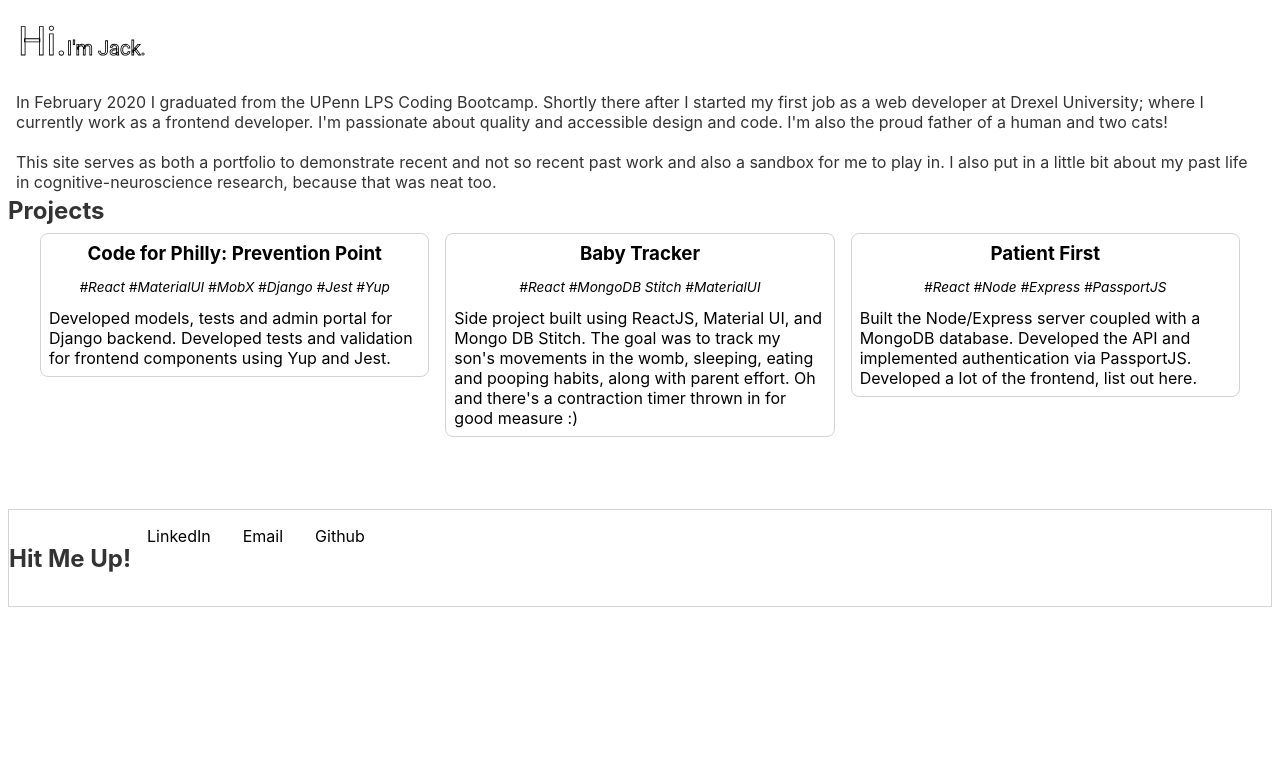
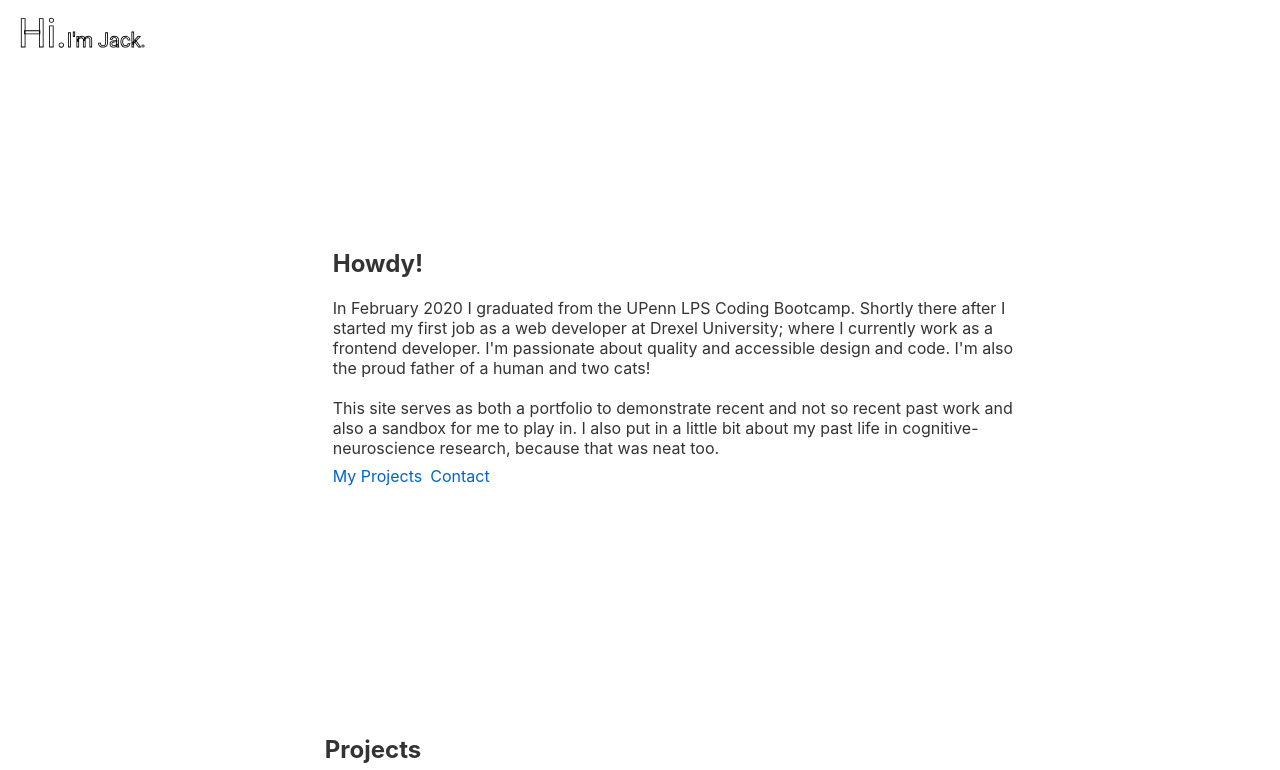
Before and after one commit to JackRyan1989/portfolio, a Svelte app: page / in a window 1280 px wide. Shown: the top 770 px of the page. Built offline with nearby package versions, Linux system fonts and the light colour scheme.

Commit message:
Added some functionality.

```diff
--- a/src/App.svelte
+++ b/src/App.svelte
@@ -2,19 +2,57 @@
   import Header from "./components/header.svelte";
   import Text from "./components/textblurb.svelte";
   import Projects from "./components/projects.svelte";
-  import Footer from "./components/footer.svelte"
+  import Contact from "./components/contact.svelte";
+  import { onMount } from "svelte";
+
+  let makeSmall = false;
+  let setProjects = false;
+  let setContact = false;
+  let setAbout = true;
+  const delayedTextShrink = function() {
+    makeSmall = true;
+  }
+  onMount(() => {
+    let timer = setTimeout(() => {
+      delayedTextShrink()
+    },
+      1500
+    );
+    return () => clearTimeout(timer)
+  });
+
+  const onClickAbout = function() {
+    setAbout = !setAbout;
+  }
+
+  const onClickProjects = function() {
+    setProjects = !setProjects;
+  }
+
+  const onClickContact = function() {
+    setContact = !setContact;
+  }
+
 </script>
 
-<Header />
-<main role="main">
-  <Text />
-  <Projects />
-</main>
-
-<Footer/>
+<div class="wrapper">
+  <div class="header">
+    <Header makeSmall={makeSmall} />
+  </div>
+  <main class="content" role="main">
+    <section name="text" id="first">
+      <Text />
+    </section>
+    <section name="projects" id="second">
+      <Projects />
+    </section>
+    <section name="contact" id="third">
+      <Contact />
+    </section>
+  </main>
+</div>
 
 <style>
-
   * {
     margin: 0;
     padding: 0;
@@ -25,8 +63,30 @@
     background: transparent;
   }
 
-  main {
+  .wrapper {
     display: grid;
-    place-items: center;
+    grid-template-columns: minmax(10px, 1fr) minmax(10px, 3fr);
+    grid-template-rows: min-content min-content 1fr;
+    gap: 1px;
+  }
+
+  .header {
+    grid-column: 1 / -1;
+    position: fixed;
+    top: 0;
+  }
+
+  .content {
+    grid-column: 2 / 3;
+    grid-row: 1 / 2;
+  }
+
+  #first {
+    width: 75%;
+    margin: 25% 0px;
+  }
+  #second {
+    width: 75%;
+    margin: 5% 0px;
   }
 </style>
--- a/src/components/footer.svelte
+++ b/src/components/contact.svelte
@@ -3,7 +3,6 @@
 
 <section>
   <div class="links">
-    <h2>Hit Me Up!</h2>
     <a href="https://www.linkedin.com/in/johnanthonyryan/" target="_blank"
       >LinkedIn</a
     >
@@ -15,7 +14,6 @@
 <style>
   section {
     display: grid;
-    border: solid lightgray 1px;
   }
 
   div.links {
@@ -27,8 +25,7 @@
 
   div.links a {
     padding: 0.5em;
-    margin: 0.5em;
-    min-height: 4em;
+    min-height: 1em;
     text-decoration: none;
     text-align: center;
     color: #000;
--- a/src/components/header.svelte
+++ b/src/components/header.svelte
@@ -1,14 +1,6 @@
 <script>
-  let scrollPos = 10;
-  let makeSmall = false;
 
-  document.addEventListener("scroll", function (e) {
-    let newPos = window.scrollY;
-    if (newPos > scrollPos) {
-      makeSmall = true;
-    }
-  });
-
+  export let makeSmall;
 </script>
 
 <svelte:head>
@@ -19,10 +11,9 @@
   />
 </svelte:head>
 
-  <header class='{makeSmall ? "shrinko" : "expando"}'>
-    <h1 class='{makeSmall ? "shrink" : "expand"}'>Hi.<span> I'm Jack.</span></h1>
-  </header>
-
+<header class={makeSmall ? "shrinko" : "expando"}>
+  <h1 class={makeSmall ? "shrink" : "expand"}>Hi.<span> I'm Jack.</span></h1>
+</header>
 
 <style>
   * {
@@ -37,6 +28,8 @@
   header {
     background-color: #fff;
     height: 100vh;
+    opacity: 1;
+    z-index: 2;
   }
 
   .expando {
@@ -51,7 +44,7 @@
   .shrinko {
     height: 10vh;
     transition-property: height;
-    transition-duration: .1s;
+    transition-duration: 0.1s;
   }
 
   .shrink {
--- a/src/components/textblurb.svelte
+++ b/src/components/textblurb.svelte
@@ -2,17 +2,27 @@
 </script>
 
 <section>
-  <p>
-    In February 2020 I graduated from the UPenn LPS Coding Bootcamp. Shortly
-    there after I started my first job as a web developer at Drexel University;
-    where I currently work as a frontend developer. I'm passionate about quality
-    and accessible design and code. I'm also the proud father of a human and two
-    cats!
-  <br/>
-  <br/>
-    This site serves as both a portfolio to demonstrate recent and not so recent past work and also a
-    sandbox for me to play in. I also put in a little bit about my past life in cognitive-neuroscience research, because that was neat too.
-  </p>
+  <article>
+    <h2>Howdy!</h2>
+    <br />
+    <p>
+      In February 2020 I graduated from the UPenn LPS Coding Bootcamp. Shortly
+      there after I started my first job as a web developer at Drexel
+      University; where I currently work as a frontend developer. I'm passionate
+      about quality and accessible design and code. I'm also the proud father of
+      a human and two cats!
+      <br />
+      <br />
+      This site serves as both a portfolio to demonstrate recent and not so recent
+      past work and also a sandbox for me to play in. I also put in a little bit
+      about my past life in cognitive-neuroscience research, because that was neat
+      too.
+    </p>
+    <div class="links">
+      <a href="#projects">My Projects</a>
+      <a href="#contact">Contact</a>
+    </div>
+  </article>
 </section>
 
 <style>
@@ -29,4 +39,15 @@
     display: grid;
     padding: 0.25em 0.5em;
   }
+
+  .links {
+    padding: .5em 0;
+    display: flex;
+    flex-direction: row;
+  }
+
+  .links a:nth-child(even) {
+    padding: 0 .5em;
+  }
+
 </style>
```
Also changed, not shown: src/components/sidebar.svelte (added, +16 -0 lines).
